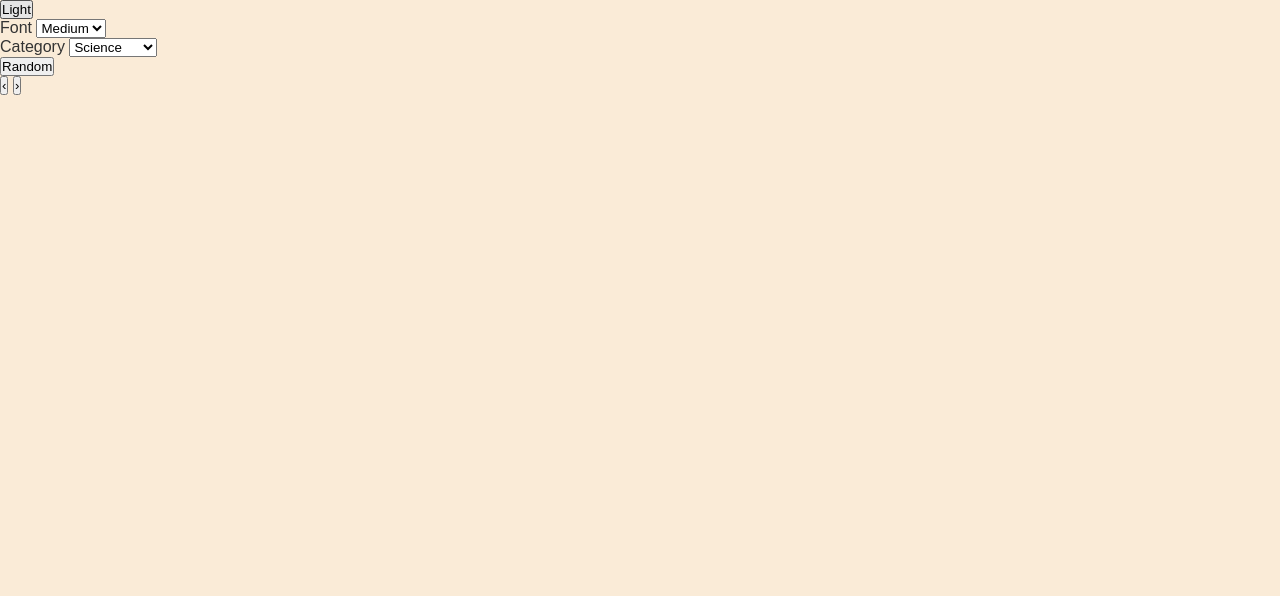
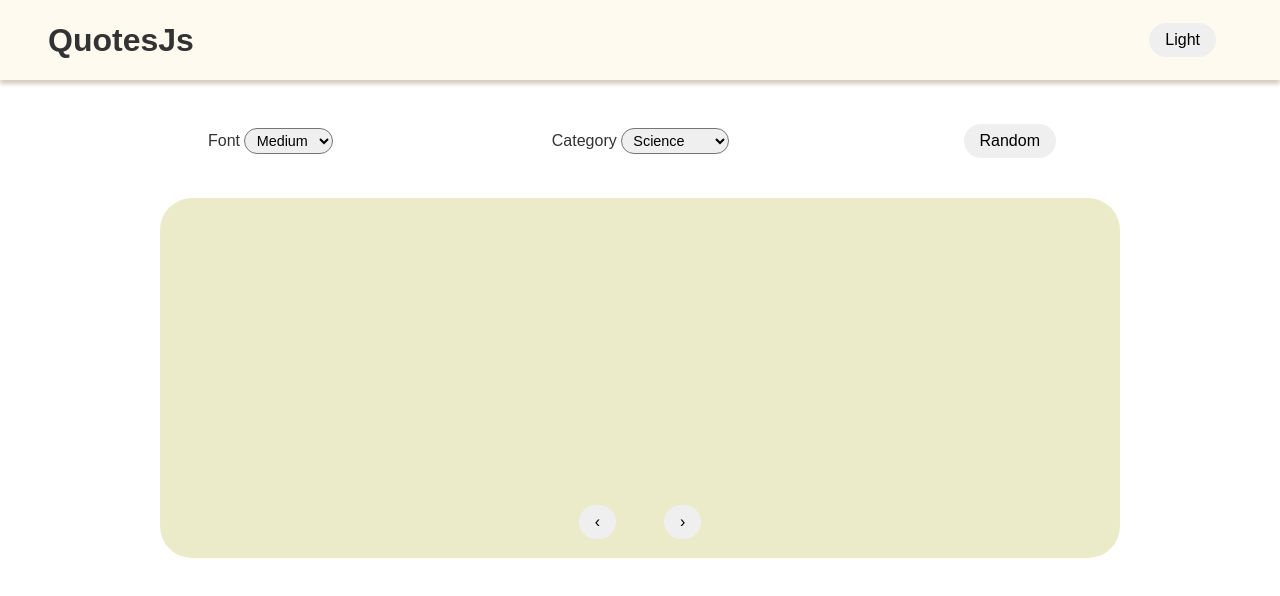
Before and after one commit to bikeshresthaa/QuoteJs, a website built with webpack: page src/template.html in a window 1280 px wide. Built offline with nearby package versions, Linux system fonts and the light colour scheme.

Commit message:
Add styles to the page

```diff
--- a/src/styles.css
+++ b/src/styles.css
@@ -6,6 +6,83 @@
 }
 
 body {
-  background-color: antiquewhite;
+  display: flex;
+  flex-direction: column;
+  align-items: center;
   color: #333;
 }
+
+button{
+  margin: 1em;
+  padding: 0.5em 1em;
+  font-size: 1rem;
+  text-align: center;
+  border-radius: 2em;
+  border: none;
+  background-color: none;
+
+}
+
+header{
+  width: 100%;
+  display: flex;
+  background-color: floralwhite;
+  align-items: center;
+  justify-content: space-between;
+  height: 10vh;
+  padding: 2em 3em;
+  margin-bottom: 4px;
+  box-shadow: 0 4px 4px rgb(214, 207, 192);
+}
+
+header button{
+  border: none;
+  background-color: none;
+}
+
+.theme-btn:hover {
+  background-color: rgb(225, 221, 211);
+}
+
+main{
+  display: flex;
+  flex-direction: column;
+  width: 75vw;
+}
+
+.quote-control{
+  display: flex;
+  align-items: center;
+  justify-content: space-between;
+  margin: 0.5em 1em;
+  padding: 1rem 2rem;
+  font-size: 1rem;
+}
+
+select{
+  font-size: 0.9em;
+  border-radius: 2em;
+  padding: 0.2em 0.5em;
+}
+
+.screen{
+  display: flex;
+  flex-direction: column;
+  height: 45vh;
+  background-color: rgb(235, 235, 201);
+  border-radius: 2em;
+}
+
+.quote-display-area{
+  height: 80%;
+  padding: 2em;
+}
+
+.quote-nav{
+  height: 20%;
+  display: flex;
+  justify-content: center;
+  align-items: center;
+  gap: 1em;
+  padding: 1em;
+}
--- a/src/template.html
+++ b/src/template.html
@@ -7,7 +7,7 @@
 </head>
 <body>
   <header>
-    <title><h1>QuotesJs</h1></title>
+    <h1 class="title">QuotesJs</h1>
     <button type="button" class="theme-btn">Light</button>
   </header>
   <main>
```
